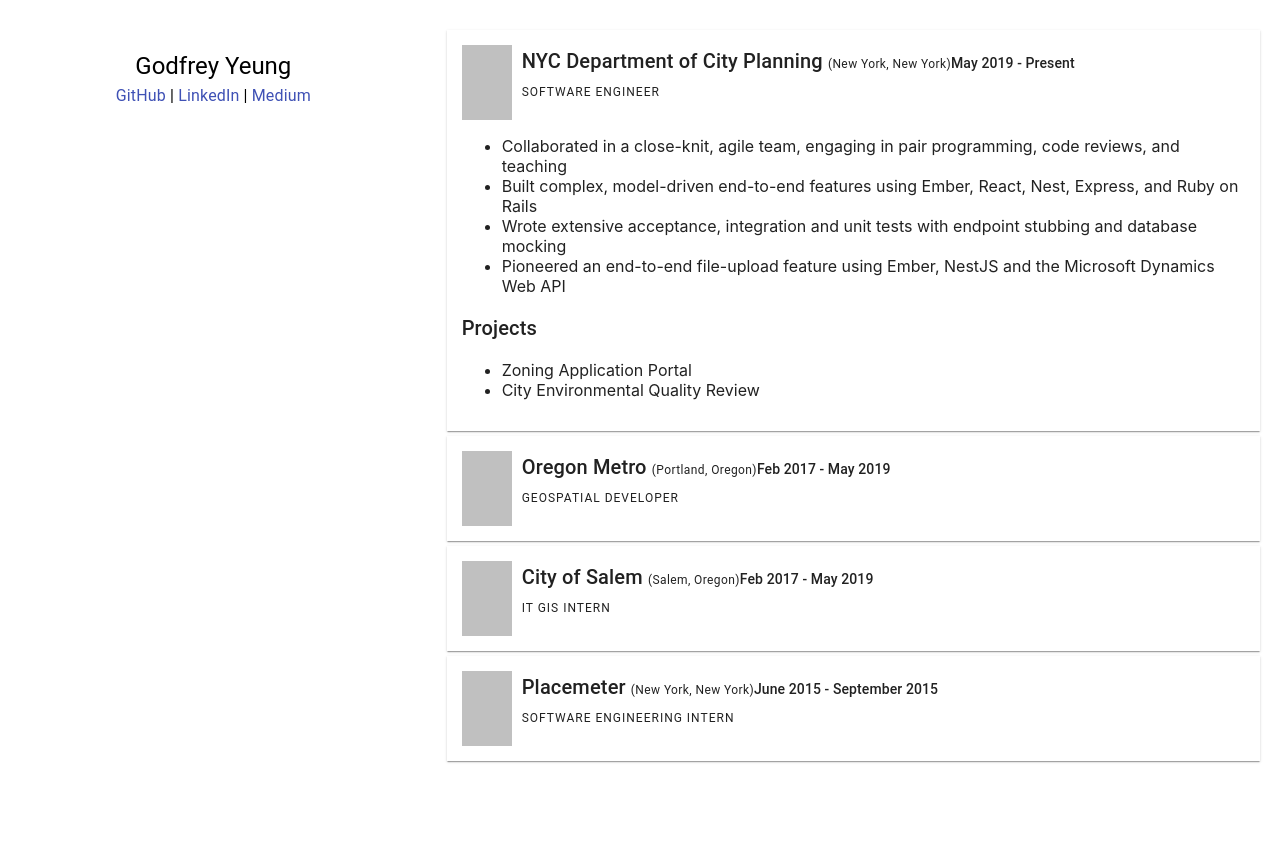
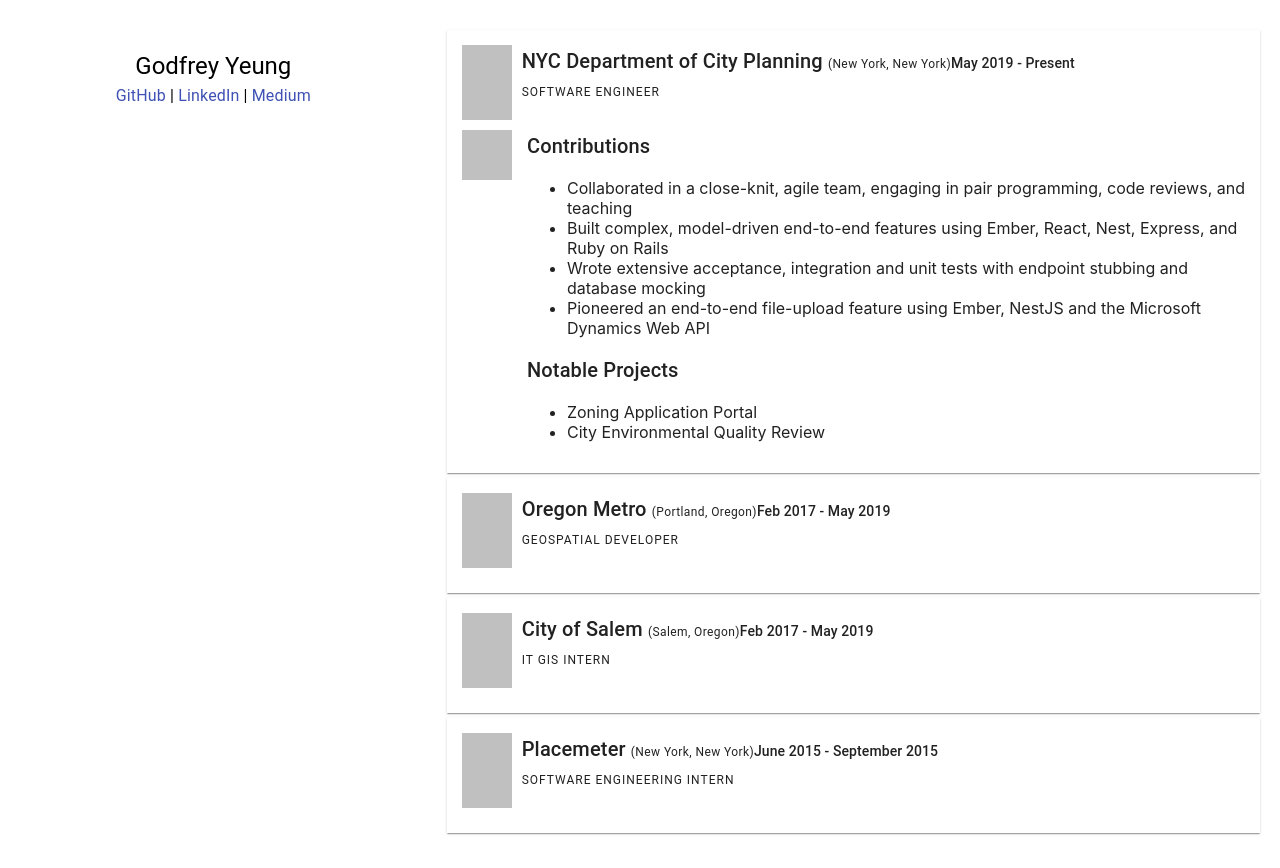
Before and after one commit to godfreyyeung/godfreyyeung, a React (Create React App) app: page / in a window 1280 px wide. Both pictures are taken after a click on the element 853 px from the left and 82 px from the top of the page. Before the commit the page ends 800 px from the top, so only its background shows below. Built offline with nearby package versions, Linux system fonts and the light colour scheme.

Commit message:
Add placeholder for minimap

```diff
--- a/src/ResumeCard.js
+++ b/src/ResumeCard.js
@@ -25,7 +25,7 @@
                                 width: '50px',
                                 height: '75px',
                                 'background-color': 'silver',
-                                'margin-right': '10px'
+                                'margin': '0 10px 10px 0'
                             }
                         }>
                     </div>
@@ -73,19 +73,44 @@
     cardContent = (showBack) => {
         if (showBack) {
             return (
-                <div>
+                <Grid
+                    container
+                    item
+                >
+                    <Grid
+                        item
+                        xs={1}
+                    >
+                        <div
+                            style={
+                                {
+                                    width: '50px',
+                                    height: '50px',
+                                    'background-color': 'silver',
+                                }
+                            }>
+                        </div>
+                    </Grid>
+                    <Grid
+                        item
+                        xs={11}
+                    >
+                        <Typography variant="h6">
+                            Contributions
+                        </Typography>
                         <div>
                             <ul>
                                 {this.props.info.achievements.map(achievement => ( <li>{achievement}</li> )) }
                             </ul>
                         </div>
                         <Typography variant="h6">
-                        Projects
+                            Notable Projects
                         </Typography>
                         <ul>
                             {this.props.info.projects.map(achievement => ( <li>{achievement}</li> )) }
                         </ul>
-                </div>
+                    </Grid>
+                </Grid>
             )
         }
     }
```
Lines whose indentation alone changed are shown as unchanged.
